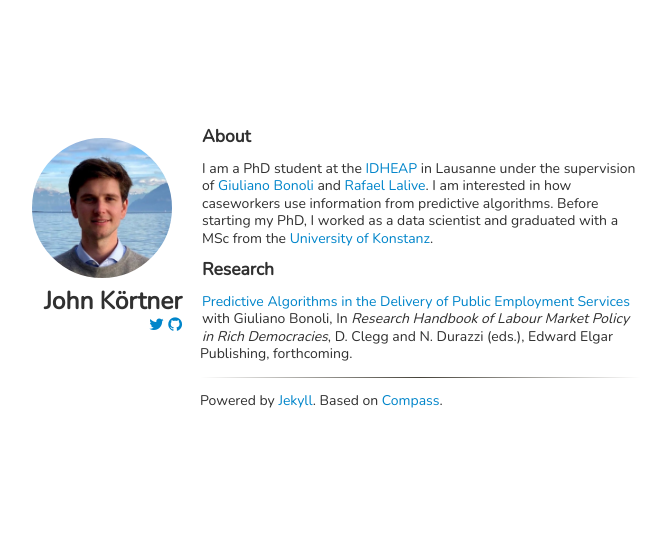
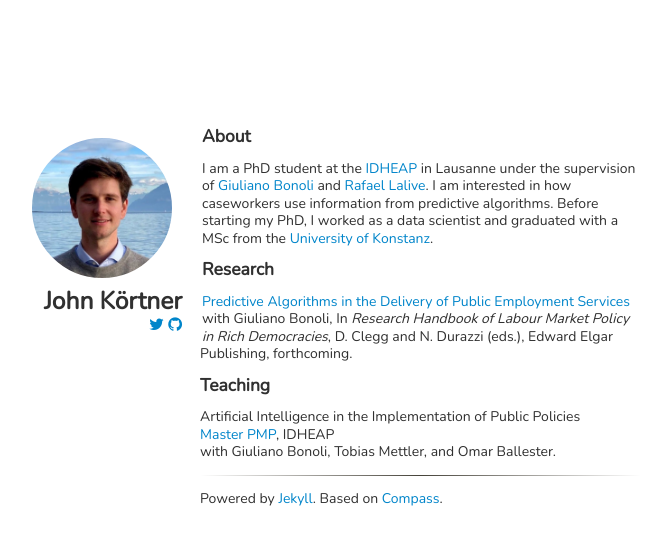
Before and after one commit to jkortner/jkortner.github.io, a Jekyll site: the page built from index.html, in a window 1280 px wide. Shown: the top 545 px of the page, without its empty margins (326-992 px from the left). Built offline with Jekyll 4.4.1, drawn with Linux system fonts in a browser that asks for light colours; nearby versions of some CDN libraries.

Commit message:
Add teaching

```diff
--- a/_includes/content.html
+++ b/_includes/content.html
@@ -15,6 +15,13 @@
     Edward Elgar Publishing, forthcoming.
 </p>
 
+<h2>Teaching</h2>
+<p>
+    Artificial Intelligence in the Implementation of Public Policies <br>
+    <a href='https://www.unil.ch/idheap/PMP/EN'>Master PMP</a>, IDHEAP<br>
+    with Giuliano Bonoli, Tobias Mettler, and Omar Ballester.
+</p>
+
 <hr/>
 
 <p>Powered by <a href='http://jekyllrb.com'>Jekyll</a>. Based on <a href="http://excentris.net/compass/">Compass</a>.</p>
```
